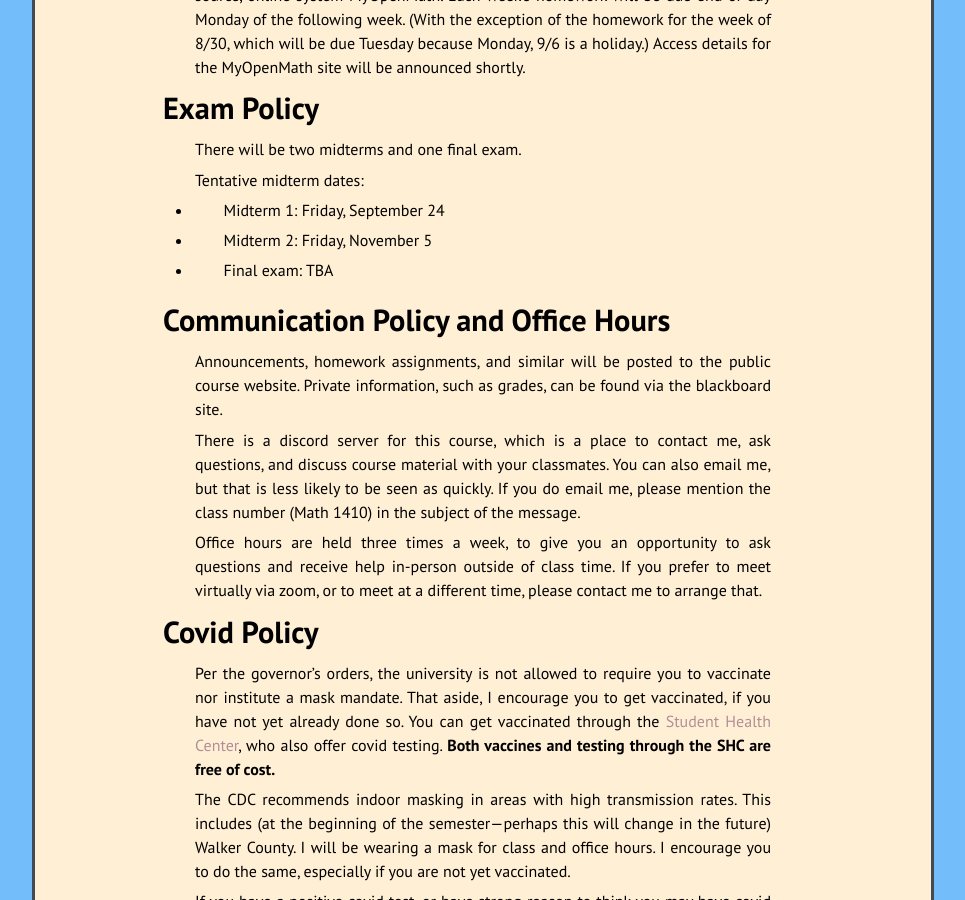
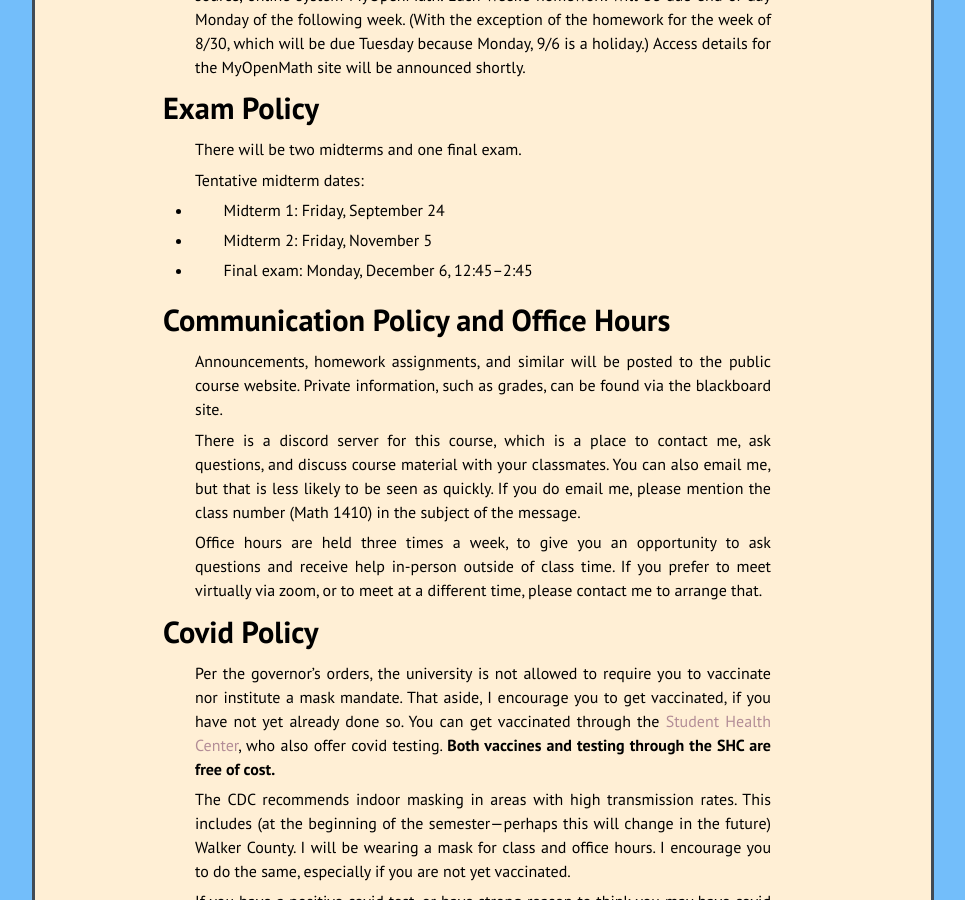
Before and after one commit to kamerynjw/kamerynjw.github.io, a Jekyll site: the page built from teaching/2021/math1410/syllabus.md, in a window 1280 px wide and 900 px high, scrolled down 2004 px. Shown: the whole window, without its empty margins (157-1122 px from the left). Built offline with Jekyll 4.4.1, drawn with Linux system fonts in a browser that asks for light colours; nearby versions of some CDN libraries.

Commit message:
final exam time

```diff
--- a/teaching/2021/math1410/syllabus.md
+++ b/teaching/2021/math1410/syllabus.md
@@ -93,7 +93,7 @@ Tentative midterm dates:
 
 * Midterm 2: Friday, November 5
 
-* Final exam: TBA
+* Final exam: Monday, December 6, 12:45–2:45
 
 
 Communication Policy and Office Hours
```
